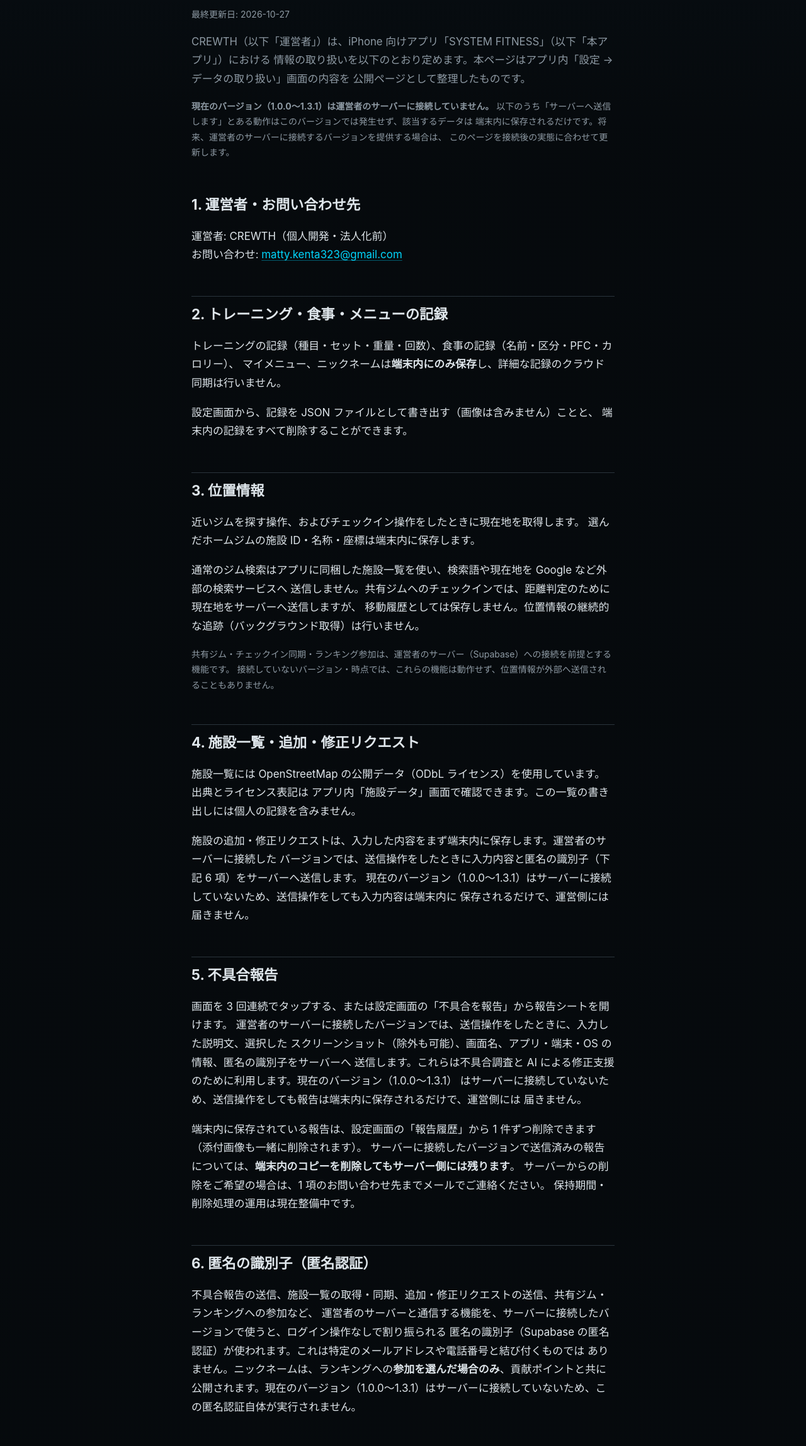
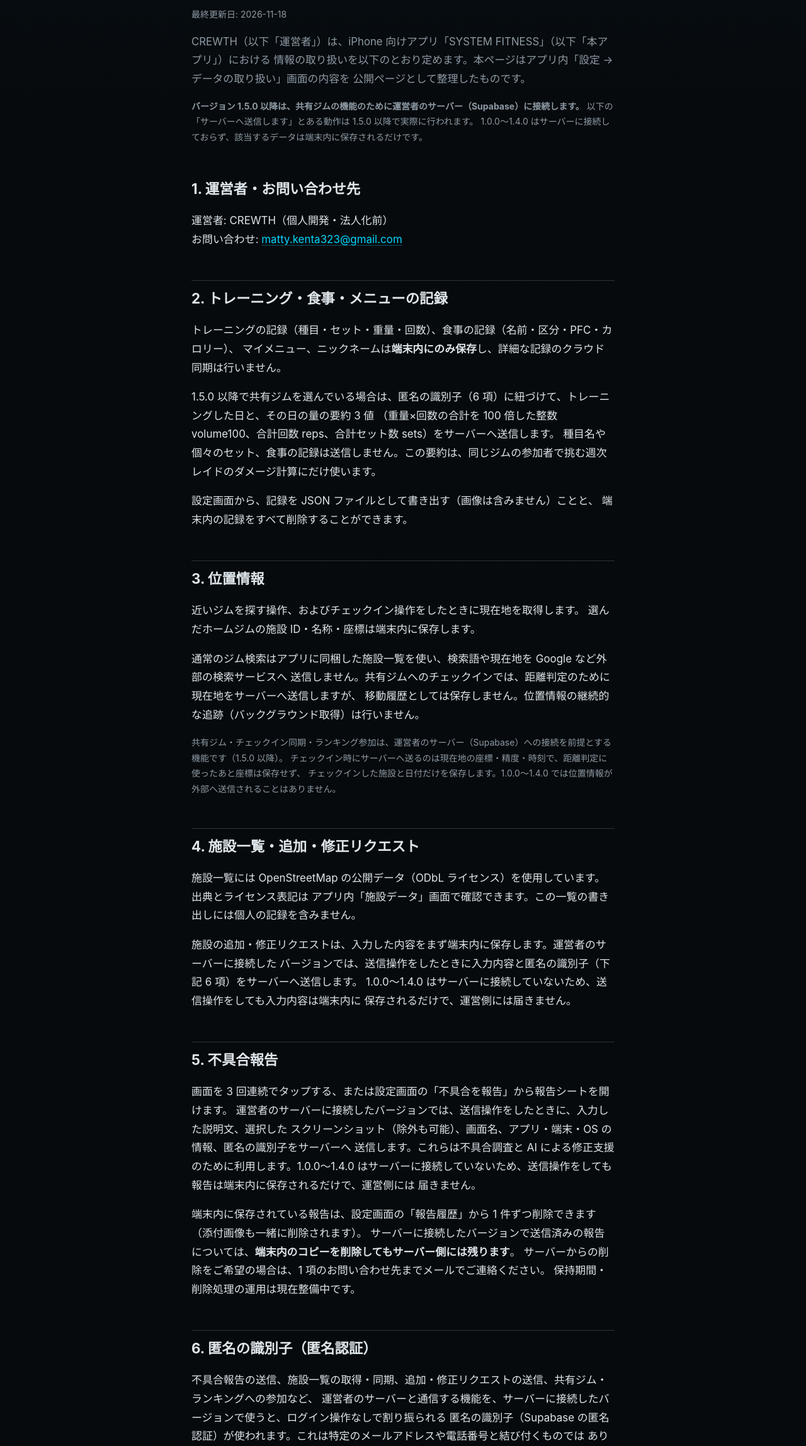
Before and after one commit to akamaty323/systemfitness, a plain HTML site: page privacy.html in a window 1280 px wide. Shown: the part 215-2511 px from the top of the page at 63% size. Drawn offline with Linux system fonts and the light colour scheme.

Commit message:
docs(privacy): connected mode from 1.5.0 - day summary, ranking exposure, server-side records
Co-Authored-By: Claude Fable 5.1 <noreply@anthropic.com>

```diff
--- a/privacy.html
+++ b/privacy.html
@@ -23,17 +23,16 @@
   <article>
     <p class="overline">PRIVACY POLICY</p>
     <h1>プライバシーポリシー</h1>
-    <p class="meta">最終更新日: 2026-10-27</p>
+    <p class="meta">最終更新日: 2026-11-18</p>
     <p class="lede">
       CREWTH（以下「運営者」）は、iPhone 向けアプリ「SYSTEM FITNESS」（以下「本アプリ」）における
       情報の取り扱いを以下のとおり定めます。本ページはアプリ内「設定 → データの取り扱い」画面の内容を
       公開ページとして整理したものです。
     </p>
     <p class="meta">
-      <strong>現在のバージョン（1.0.0〜1.3.1）は運営者のサーバーに接続していません。</strong>
-      以下のうち「サーバーへ送信します」とある動作はこのバージョンでは発生せず、該当するデータは
-      端末内に保存されるだけです。将来、運営者のサーバーに接続するバージョンを提供する場合は、
-      このページを接続後の実態に合わせて更新します。
+      <strong>バージョン 1.5.0 以降は、共有ジムの機能のために運営者のサーバー（Supabase）に接続します。</strong>
+      以下の「サーバーへ送信します」とある動作は 1.5.0 以降で実際に行われます。
+      1.0.0〜1.4.0 はサーバーに接続しておらず、該当するデータは端末内に保存されるだけです。
     </p>
 
     <section aria-labelledby="h-operator">
@@ -49,6 +48,11 @@
       <p>
         トレーニングの記録（種目・セット・重量・回数）、食事の記録（名前・区分・PFC・カロリー）、
         マイメニュー、ニックネームは<strong>端末内にのみ保存</strong>し、詳細な記録のクラウド同期は行いません。
+      </p>
+      <p>
+        1.5.0 以降で共有ジムを選んでいる場合は、匿名の識別子（6 項）に紐づけて、トレーニングした日と、その日の量の要約 3 値
+        （重量×回数の合計を 100 倍した整数 volume100、合計回数 reps、合計セット数 sets）をサーバーへ送信します。
+        種目名や個々のセット、食事の記録は送信しません。この要約は、同じジムの参加者で挑む週次レイドのダメージ計算にだけ使います。
       </p>
       <p>
         設定画面から、記録を JSON ファイルとして書き出す（画像は含みません）ことと、
@@ -68,8 +72,9 @@
         移動履歴としては保存しません。位置情報の継続的な追跡（バックグラウンド取得）は行いません。
       </p>
       <p class="meta">
-        共有ジム・チェックイン同期・ランキング参加は、運営者のサーバー（Supabase）への接続を前提とする機能です。
-        接続していないバージョン・時点では、これらの機能は動作せず、位置情報が外部へ送信されることもありません。
+        共有ジム・チェックイン同期・ランキング参加は、運営者のサーバー（Supabase）への接続を前提とする機能です（1.5.0 以降）。
+        チェックイン時にサーバーへ送るのは現在地の座標・精度・時刻で、距離判定に使ったあと座標は保存せず、
+        チェックインした施設と日付だけを保存します。1.0.0〜1.4.0 では位置情報が外部へ送信されることはありません。
       </p>
     </section>
 
@@ -82,7 +87,7 @@
       <p>
         施設の追加・修正リクエストは、入力した内容をまず端末内に保存します。運営者のサーバーに接続した
         バージョンでは、送信操作をしたときに入力内容と匿名の識別子（下記 6 項）をサーバーへ送信します。
-        現在のバージョン（1.0.0〜1.3.1）はサーバーに接続していないため、送信操作をしても入力内容は端末内に
+        1.0.0〜1.4.0 はサーバーに接続していないため、送信操作をしても入力内容は端末内に
         保存されるだけで、運営側には届きません。
       </p>
     </section>
@@ -93,7 +98,7 @@
         画面を 3 回連続でタップする、または設定画面の「不具合を報告」から報告シートを開けます。
         運営者のサーバーに接続したバージョンでは、送信操作をしたときに、入力した説明文、選択した
         スクリーンショット（除外も可能）、画面名、アプリ・端末・OS の情報、匿名の識別子をサーバーへ
-        送信します。これらは不具合調査と AI による修正支援のために利用します。現在のバージョン（1.0.0〜1.3.1）
+        送信します。これらは不具合調査と AI による修正支援のために利用します。1.0.0〜1.4.0
         はサーバーに接続していないため、送信操作をしても報告は端末内に保存されるだけで、運営側には
         届きません。
       </p>
@@ -111,8 +116,10 @@
         不具合報告の送信、施設一覧の取得・同期、追加・修正リクエストの送信、共有ジム・ランキングへの参加など、
         運営者のサーバーと通信する機能を、サーバーに接続したバージョンで使うと、ログイン操作なしで割り振られる
         匿名の識別子（Supabase の匿名認証）が使われます。これは特定のメールアドレスや電話番号と結び付くものでは
-        ありません。ニックネームは、ランキングへの<strong>参加を選んだ場合のみ</strong>、貢献ポイントと共に
-        公開されます。現在のバージョン（1.0.0〜1.3.1）はサーバーに接続していないため、この匿名認証自体が実行されません。
+        ありません。ニックネームとアバターの外観（色）は、ランキングへの<strong>参加を選んだ場合のみ</strong>、貢献ポイント・
+        週次レイドのダメージ・挑戦回数と共に同じ共有ジムの利用者に表示されます。参加していない方は「ほか N 人」として
+        人数とダメージ・挑戦回数を合算して表示し、ニックネーム・外観・個人の時刻は公開しません。
+        1.0.0〜1.4.0 はサーバーに接続していないため、この匿名認証自体が実行されません。
       </p>
     </section>
 
@@ -154,16 +161,18 @@
         <tbody>
           <tr><td>トレーニング・食事・メニューの記録</td><td>端末内（データベース）のみ</td></tr>
           <tr><td>ホームジムの選択・位置</td><td>端末内のみ</td></tr>
-          <tr><td>不具合報告・追加修正リクエスト・共有ジムのチェックイン</td><td>本バージョンでは端末内のみ（サーバーに接続したバージョンでは運営者のサーバー〔Supabase〕）</td></tr>
-          <tr><td>報告の添付画像</td><td>本バージョンでは該当なし（サーバーに接続したバージョンでは運営者のサーバー〔Supabase のファイル保存〕）</td></tr>
+          <tr><td>共有ジムのチェックイン（施設と日付）、トレーニングした日と量の要約 3 値、週次レイドの挑戦記録</td><td>1.5.0 以降: 運営者のサーバー〔Supabase〕（匿名の識別子に紐づく）。1.0.0〜1.4.0: 端末内のみ</td></tr>
+          <tr><td>ランキング参加時のニックネーム・外観</td><td>1.5.0 以降: 運営者のサーバー〔Supabase〕、同じ共有ジムの利用者に表示</td></tr>
+          <tr><td>不具合報告・追加修正リクエスト</td><td>1.5.0 以降: 送信操作をしたときに運営者のサーバー〔Supabase〕。1.0.0〜1.4.0: 端末内のみ</td></tr>
+          <tr><td>報告の添付画像</td><td>1.5.0 以降: 運営者のサーバー〔Supabase のファイル保存〕。1.0.0〜1.4.0: 該当なし</td></tr>
           <tr><td>購入情報</td><td>このバージョンでは該当なし（アプリ内課金がないため。提供時は Apple および購入管理サービス）</td></tr>
           <tr><td>広告の表示に伴う情報（第 8 章）</td><td>Google LLC（Google AdMob）</td></tr>
           <tr><td>施設一覧データ</td><td>OpenStreetMap（取得元。利用者の情報は送られません）</td></tr>
         </tbody>
       </table>
       <p class="meta">
-        運営者のサーバーへの接続は、バージョンや時点によって異なります。現在のバージョン（1.0.0〜1.3.1）は
-        上記のとおり未接続のため、該当する項目は端末内保存のみで動作し、外部に送信されません。
+        運営者のサーバーへの接続はバージョンによって異なります。1.0.0〜1.4.0 は未接続のため、該当する項目は
+        端末内保存のみで動作し、外部に送信されません。
       </p>
     </section>
 
@@ -172,7 +181,7 @@
       <ul>
         <li>端末内の記録: 設定画面の「端末内の記録をすべて削除」で、記録・添付画像・書き出しファイルを削除できます（復元できません）。</li>
         <li>個別の不具合報告（端末内）: 設定画面の「報告履歴」から 1 件ずつ削除できます（添付画像も一緒に削除されます）。</li>
-        <li>サーバーに送信済みの報告・リクエスト: 1 項のお問い合わせ先までメールでご連絡ください。</li>
+        <li>サーバーに送信済みの共有記録（チェックイン、トレーニングした日と量の要約、ランキングのプロフィール、確定した週次レイドの履歴）・報告・リクエスト: 端末内の記録を削除してもサーバー側には残ります。削除をご希望の場合は 1 項のお問い合わせ先までメールでご連絡ください。</li>
         <li>アプリ自体の削除でも端末内の記録は失われます。</li>
       </ul>
     </section>
@@ -195,6 +204,7 @@
           <tr><td>2026-10-09</td><td>初版公開</td></tr>
           <tr><td>2026-10-26</td><td>第 8 章に広告（Google AdMob）の表示を追記</td></tr>
           <tr><td>2026-10-27</td><td>サーバー未接続の対象を 1.0.0〜1.3.1 と明記</td></tr>
+          <tr><td>2026-11-18</td><td>1.5.0 の共有ジム接続に合わせて改訂（送信する項目、ランキング参加時の公開範囲、サーバー側に残る記録の削除方法）。未接続の対象を 1.0.0〜1.4.0 に更新</td></tr>
         </tbody>
       </table>
     </section>
```
